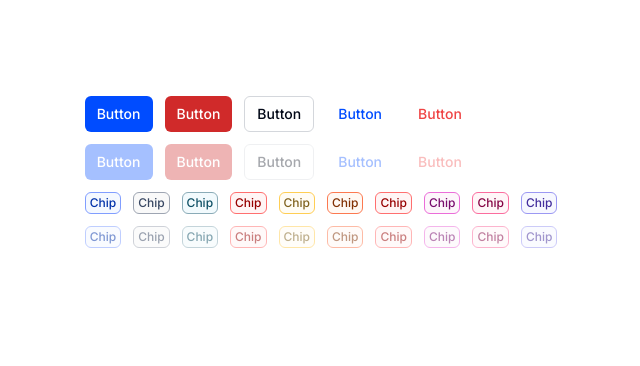
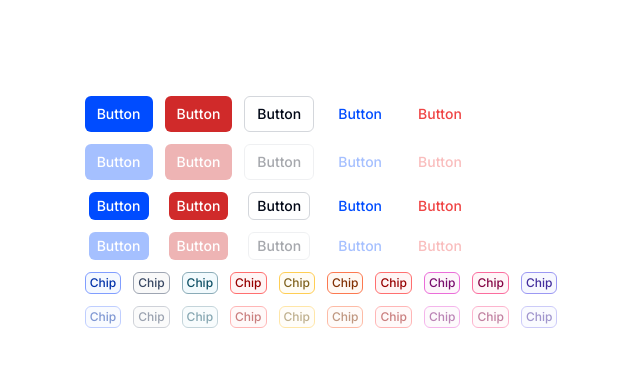
Before and after one commit to nathanAtActiveCampaign/button-demo, a Next.js app: page / in a window 1280 px wide. Shown: the top 366 px of the page, without its empty margins (319-959 px from the left). Built offline with nearby package versions, Linux system fonts and the light colour scheme.

Commit message:
sizing cleanup

```diff
--- a/src/components/ui/button.tsx
+++ b/src/components/ui/button.tsx
@@ -50,7 +50,7 @@ const ghostDestructive = `
 `;
 
 // Size
-const sm = "h-9 px-2 py-1";
+const sm = "h-7 px-2 py-1";
 const md = "h-9 px-3 py-2"; // do we need pad?
 
 const buttonVariants = cva([block, typography, focus, disabled, misc], {
--- a/src/pages/index.tsx
+++ b/src/pages/index.tsx
@@ -14,10 +14,11 @@ import { Chip, flavors } from "@/components/ui/chip";
 
 const inter = Inter({ subsets: ["latin"] });
 
-// layout styles (hover, focus)
-// layout variants
-// layout sizes
-// add colors
+// layout styles (hover, focus) ✅
+// layout variants ✅
+// layout sizes ✅
+// add colors ✅
+// add typography styles
 
 // add storybook
 // picture of buttons
@@ -53,6 +54,20 @@ export default function Home() {
         <div className="flex flex-row gap-3">
           {buttonVariants.map((x, i) => (
             <Button key={i} variant={x} disabled>
+              Button
+            </Button>
+          ))}
+        </div>
+        <div className="flex flex-row gap-5 pl-1">
+          {buttonVariants.map((x, i) => (
+            <Button key={i} variant={x} size="sm">
+              Button
+            </Button>
+          ))}
+        </div>
+        <div className="flex flex-row gap-5 pl-1">
+          {buttonVariants.map((x, i) => (
+            <Button key={i} variant={x} size="sm" disabled>
               Button
             </Button>
           ))}
```
